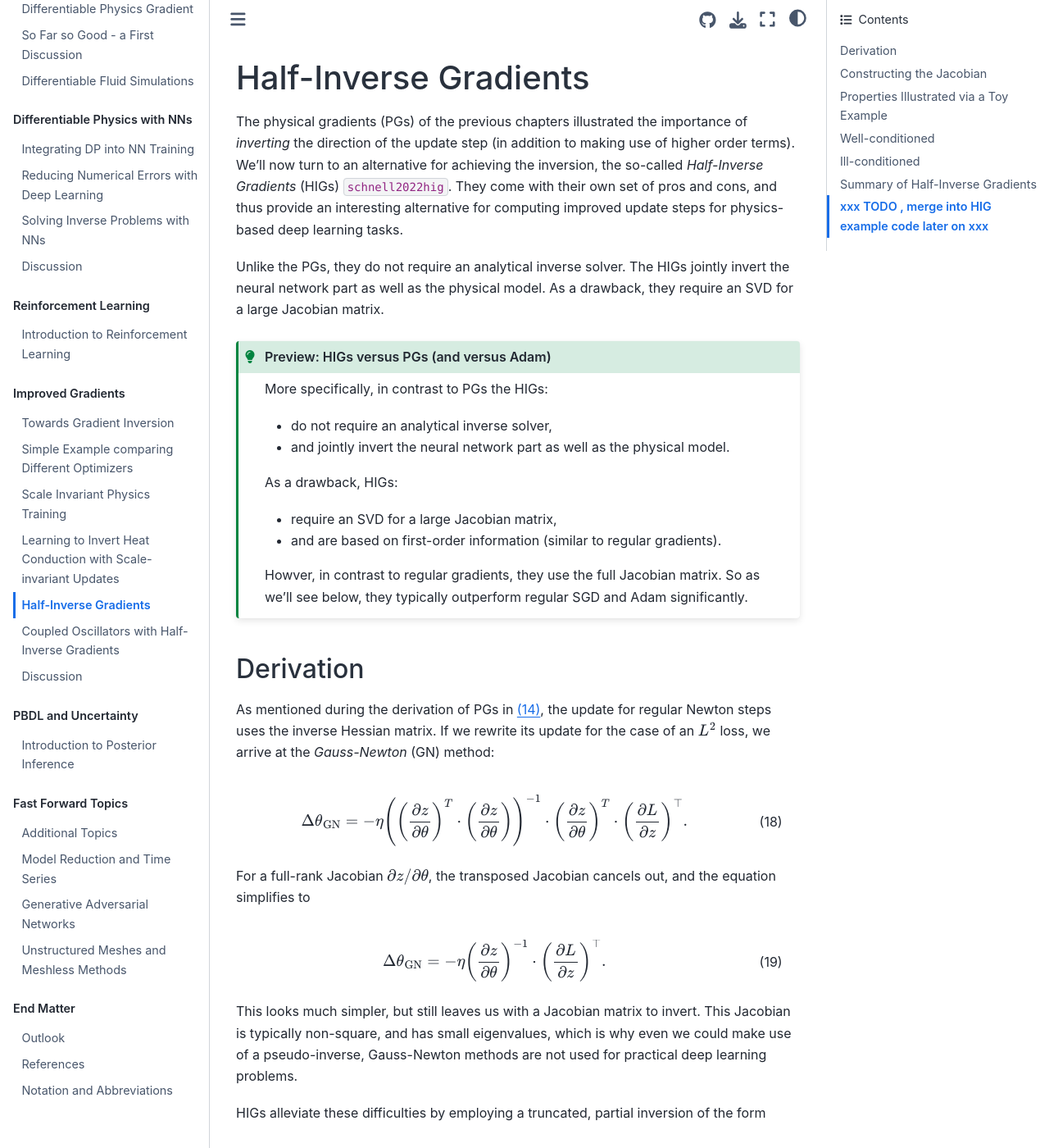
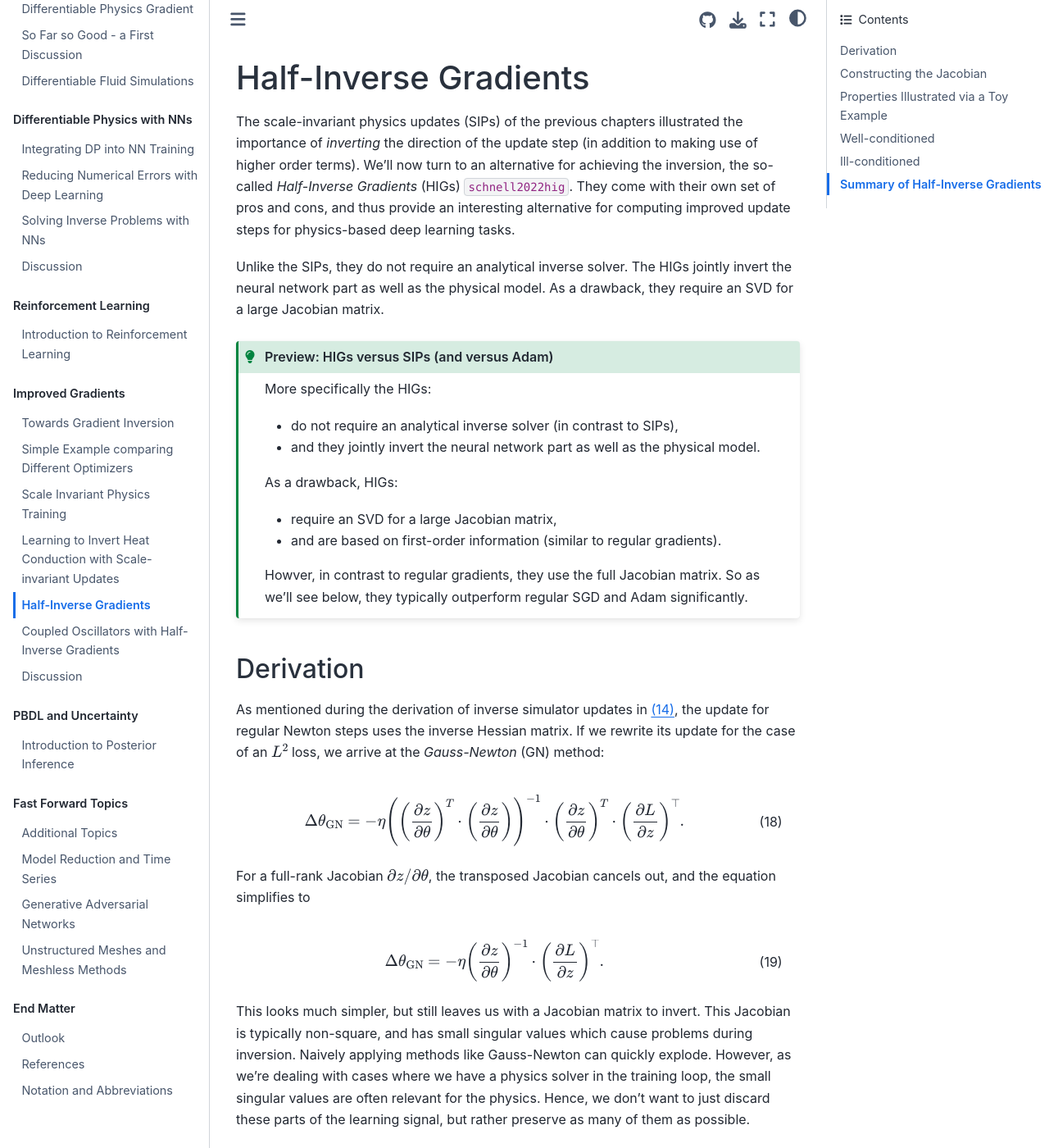
Before and after one commit to tum-pbs/pbdl-book, a Jupyter Book: the page built from physgrad-hig.md, in a window 1280 px wide and 1400 px high. Shown: the whole window at 82% size. Built offline with Jupyter Book 1.0.4 settings and Sphinx 7.4.7 and the Sphinx Book theme 1.1.4, drawn with Linux system fonts in a browser that asks for light colours; pages that are not in the unit, such as notebooks, are missing from menus; cross-references to code outside the pages are shown as plain code; some of the changed text lies outside the part shown.

````diff
--- a/physgrad-hig.md
+++ b/physgrad-hig.md
@@ -2,17 +2,17 @@
 Half-Inverse Gradients
 =======================
 
-The physical gradients (PGs) of the previous chapters illustrated the importance of _inverting_ the direction of the update step (in addition to making use of higher order terms). We'll now turn to an alternative for achieving the inversion, the so-called _Half-Inverse Gradients_ (HIGs) {cite}`schnell2022hig`. They come with their own set of pros and cons, and thus provide an interesting alternative for computing improved update steps for physics-based deep learning tasks.
+The scale-invariant physics updates (SIPs) of the previous chapters illustrated the importance of _inverting_ the direction of the update step (in addition to making use of higher order terms). We'll now turn to an alternative for achieving the inversion, the so-called _Half-Inverse Gradients_ (HIGs) {cite}`schnell2022hig`. They come with their own set of pros and cons, and thus provide an interesting alternative for computing improved update steps for physics-based deep learning tasks.
 
-Unlike the PGs, they do not require an analytical inverse solver. The HIGs jointly invert the neural network part as well as the physical model. As a drawback, they require an SVD for a large Jacobian matrix.
+Unlike the SIPs, they do not require an analytical inverse solver. The HIGs jointly invert the neural network part as well as the physical model. As a drawback, they require an SVD for a large Jacobian matrix.
 
 
-```{admonition} Preview: HIGs versus PGs (and versus Adam)
+```{admonition} Preview: HIGs versus SIPs (and versus Adam)
 :class: tip
 
-More specifically, in contrast to PGs the HIGs:
-- do not require an analytical inverse solver,
-- and jointly invert the neural network part as well as the physical model.
+More specifically the HIGs:
+- do not require an analytical inverse solver (in contrast to SIPs),
+- and they jointly invert the neural network part as well as the physical model.
 
 As a drawback, HIGs:
 - require an SVD for a large Jacobian matrix,
@@ -24,8 +24,7 @@ Howver, in contrast to regular gradients, they use the full Jacobian matrix. So
 
 ## Derivation
 
-As mentioned during the derivation of PGs in {eq}`quasi-newton-update`, the update for regular Newton steps
-uses the inverse Hessian matrix. If we rewrite its update for the case of an $L^2$ loss, we arrive at the _Gauss-Newton_ (GN) method:
+As mentioned during the derivation of inverse simulator updates in {eq}`quasi-newton-update`, the update for regular Newton steps uses the inverse Hessian matrix. If we rewrite its update for the case of an $L^2$ loss, we arrive at the _Gauss-Newton_ (GN) method:
 
 $$
      \Delta \theta_{\mathrm{GN}}
@@ -41,9 +40,9 @@ $$
         \bigg(\frac{\partial L}{\partial z}\bigg)^{\top} .
 $$ (gauss-newton-update)
 
-This looks much simpler, but still leaves us with a Jacobian matrix to invert. This Jacobian is typically non-square, and has small eigenvalues, which is why even we could make use of a pseudo-inverse, Gauss-Newton methods are not used for practical deep learning problems.
+This looks much simpler, but still leaves us with a Jacobian matrix to invert. This Jacobian is typically non-square, and has small singular values which cause problems during inversion. Naively applying methods like Gauss-Newton can quickly explode. However, as we're dealing with cases where we have a physics solver in the training loop, the small singular values are often relevant for the physics. Hence, we don't want to just discard these parts of the learning signal, but rather preserve as many of them as possible.
 
-HIGs alleviate these difficulties by employing a truncated, partial inversion of the form
+This motivates the HIG update, which employs a partial and truncated inversion of the form
 
 $$
     \Delta \theta_{\mathrm{HIG}} = - \eta \cdot  \bigg(\frac{\partial y}{\partial \theta}\bigg)^{-1/2} \cdot \bigg(\frac{\partial L}{\partial y}\bigg)^{\top} ,
@@ -126,7 +125,7 @@ In addition, the neuron activations, which are shown in terms of mean and standa
 
 Finally, the third graph on the right shows the evolution in terms of a single input-output pair. The starting point from the initial network state is shown in light gray, while the ground truth target $\hat{y}$ is shown as a black dot. Most importantly, all three methods reach the black dot in the end. For this simple example, it's not overly impressive to see this. However, it's still interesting that both GN and HIG exhibit large jumps in the initial stages of the learning process (the first few segments leaving the gray dot). This is caused by the fairly bad initial state, and the inversion, which leads to significant changes of the NN state and its outputs. In contrast, the momentum terms of Adam reduce this jumpiness: the initial jumps in the light blue line are smaller than those of the other two.
 
-Overall, the behavior of all three methods is largely in line with what we'd expect: while the loss surely could go down more, and some of the steps in $y$ seem to momentarily do in the wrong direction, all three methods cope quite well with this case. Not surprisingly, this picture will change when making things harder with a more ill-conditioned Jacobian resulting from a small $\lambda$
+Overall, the behavior of all three methods is largely in line with what we'd expect: while the loss surely could go down more, and some of the steps in $y$ seem to momentarily do in the wrong direction, all three methods cope quite well with this case. Not surprisingly, this picture will change when making things harder with a more ill-conditioned Jacobian resulting from a small $\lambda$.
 
 ## Ill-conditioned
 
@@ -154,21 +153,6 @@ The third graph on the right side of figure {numref}`hig-toy-example-bad` shows
 
 Note that for all examples so far, we've improved upon the _differentiable physics_ (DP) training from the previous chapters. I.e., we've focused on combinations of neural networks and PDE solving operators. The latter need to be differentiable for training with regular SGD, as well as for HIG-based training.
 
-In contrast, for training with physical gradients (from {doc}`physgrad`), we even needed to provide a full inverse solver. As shown there, this has advantages, but differentiates PGs from DP and HIGs. Thus, the HIGs share more similarities with, e.g., {doc}`diffphys-code-sol` and  {doc}`diffphys-code-control`, than with the example {doc}`physgrad-code`.
+In contrast, for training with SIPs (from {doc}`physgrad-nn`), we even needed to provide a full inverse solver. As shown there, this has advantages, but differentiates SIPs from DP and HIGs. Thus, the HIGs share more similarities with, e.g., {doc}`diffphys-code-sol` and  {doc}`diffphys-code-control`, than with the example {doc}`physgrad-code`.
 
 This is a good time to give a specific code example of how to train physical NNs with HIGs: we'll look at a classic case, a system of coupled oscillators.
-
-
-## xxx TODO , merge into HIG example code later on xxx
-
-As example problem for the Half-Inverse Gradients (HIGs) we'll consider controlling a system of coupled oscillators. This is a classical problem in physics, and a good case to evaluate the HIGs due to it's smaller size. We're using two mass points, and thus we'll only have four degrees of freedom for position and velocity of both points (compared to, e.g., the $32\times32\times2$ unknowns we'd get even for "only" a small fluid simulation with 32 cells along x and y). Nonetheless, the oscillators are a highly-non trivial case: we aim for applying a control such that the initial state is reached again after a chosen time interval. Here we'll 96 steps of a fourth-order Runge-Kutta scheme, and hence the NN has to learn how to best "nudge" the two mass points over the course of all time steps, so that they end up at the desired position with the right velocity at the right time.
-
-A system of $N$ coupled oscillators is described by ...hamiltonian, TODO, replace by PDE ...
-
-$$
-  \mathcal{H}(x_i,p_i,t)=\sum_i \bigg( \frac{x_i^2}{2}+ \frac{p_i^2}{2} +  \alpha \cdot (x_i-x_{i+1})^4+u(t) \cdot x_i \cdot c_i\bigg),
-$$
-
-... which provides the basis for the RK4 time integration.
-
-xxx
````
Also changed, not shown: physgrad-discuss.md (+18 -46 lines).
